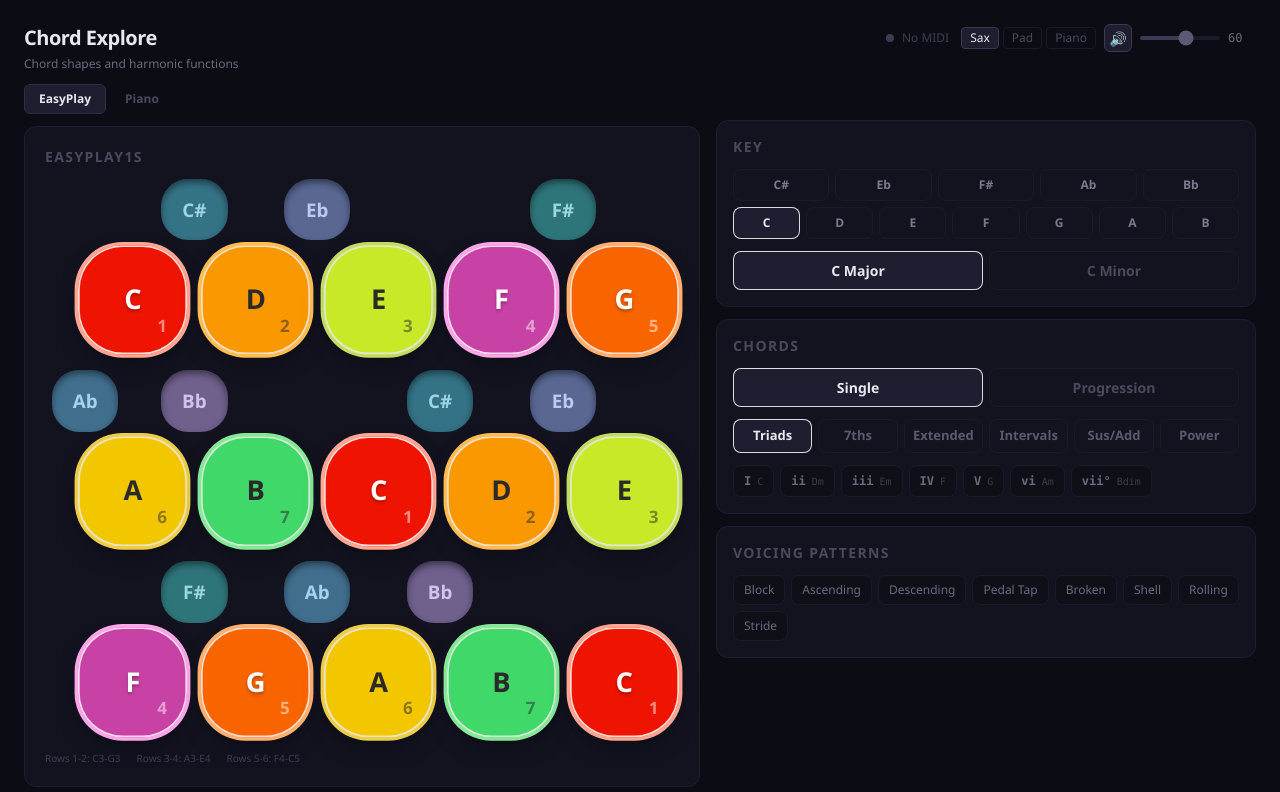
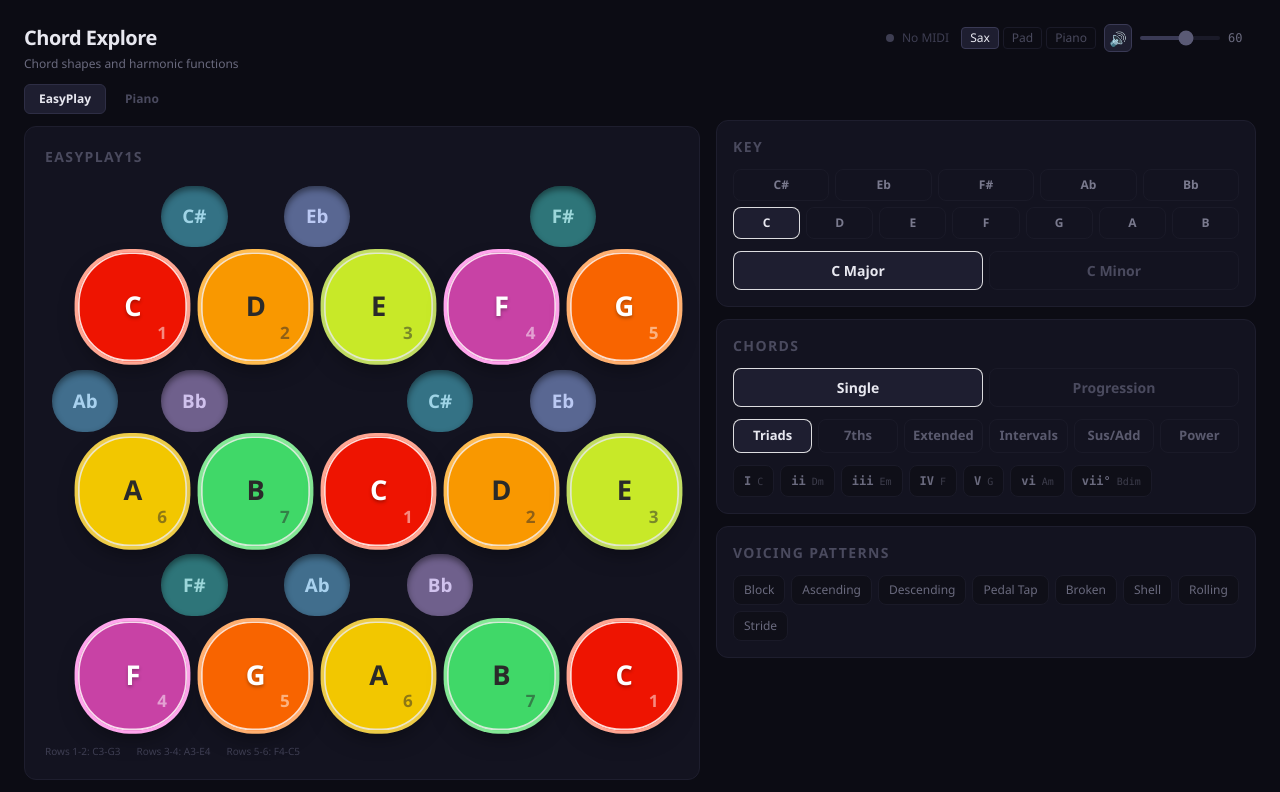
Before and after one commit to swaylenhayes/chord-explorer-easyplay, a React (Vite) app: page / in a window 1280 px wide. Shown: the top 792 px of the page. Built offline with nearby package versions, Linux system fonts and the light colour scheme.

Commit message:
fix(grid): black keys 4px margin top/bottom, no vertical row gap, corners 30/18

```diff
--- a/src/components/EasyPlayGrid.tsx
+++ b/src/components/EasyPlayGrid.tsx
@@ -89,7 +89,7 @@ function Key({
       style={{
         width: w,
         height: h,
-        borderRadius: isBlack ? 16 : 26,
+        borderRadius: isBlack ? 18 : 30,
         background: bgColor,
         opacity: dimmed && !isMidiPressed ? 0.2 : 1,
         transform: isMidiPressed
@@ -208,7 +208,7 @@ function BlackRow({
   rootKey: NoteName;
 }) {
   return (
-    <div className="relative" style={{ height: BLACK_H, width: GRID_WIDTH }}>
+    <div className="relative" style={{ height: BLACK_H, width: GRID_WIDTH, marginTop: 4, marginBottom: 4 }}>
       {keys.map((bk, i) => {
         const degreeIdx = scaleNotes.indexOf(bk.note);
         const pitch = pitches[i];
@@ -366,20 +366,20 @@ export default function EasyPlayGrid({
       <div style={{ zoom, width: 'fit-content', margin: '0 auto' }}>
         <div
           className="flex flex-col items-start"
-          style={{ gap: 4, paddingLeft: BLACK_W / 2 }}
+          style={{ gap: 0, paddingLeft: BLACK_W / 2 }}
         >
         {/* Rows 1-2 */}
         <BlackRow keys={tBlack1} pitches={BLACK_ROW_1_PITCHES} {...rowProps} />
         <WhiteRow notes={tWhite2} pitches={WHITE_ROW_2_PITCHES} {...rowProps} />
 
         {/* Rows 3-4 */}
-        <div style={{ marginTop: 4 }}>
+        <div>
           <BlackRow keys={tBlack3} pitches={BLACK_ROW_3_PITCHES} {...rowProps} />
         </div>
         <WhiteRow notes={tWhite4} pitches={WHITE_ROW_4_PITCHES} {...rowProps} />
 
         {/* Rows 5-6 */}
-        <div style={{ marginTop: 4 }}>
+        <div>
           <BlackRow keys={tBlack5} pitches={BLACK_ROW_5_PITCHES} {...rowProps} />
         </div>
         <WhiteRow notes={tWhite6} pitches={WHITE_ROW_6_PITCHES} {...rowProps} />
```
